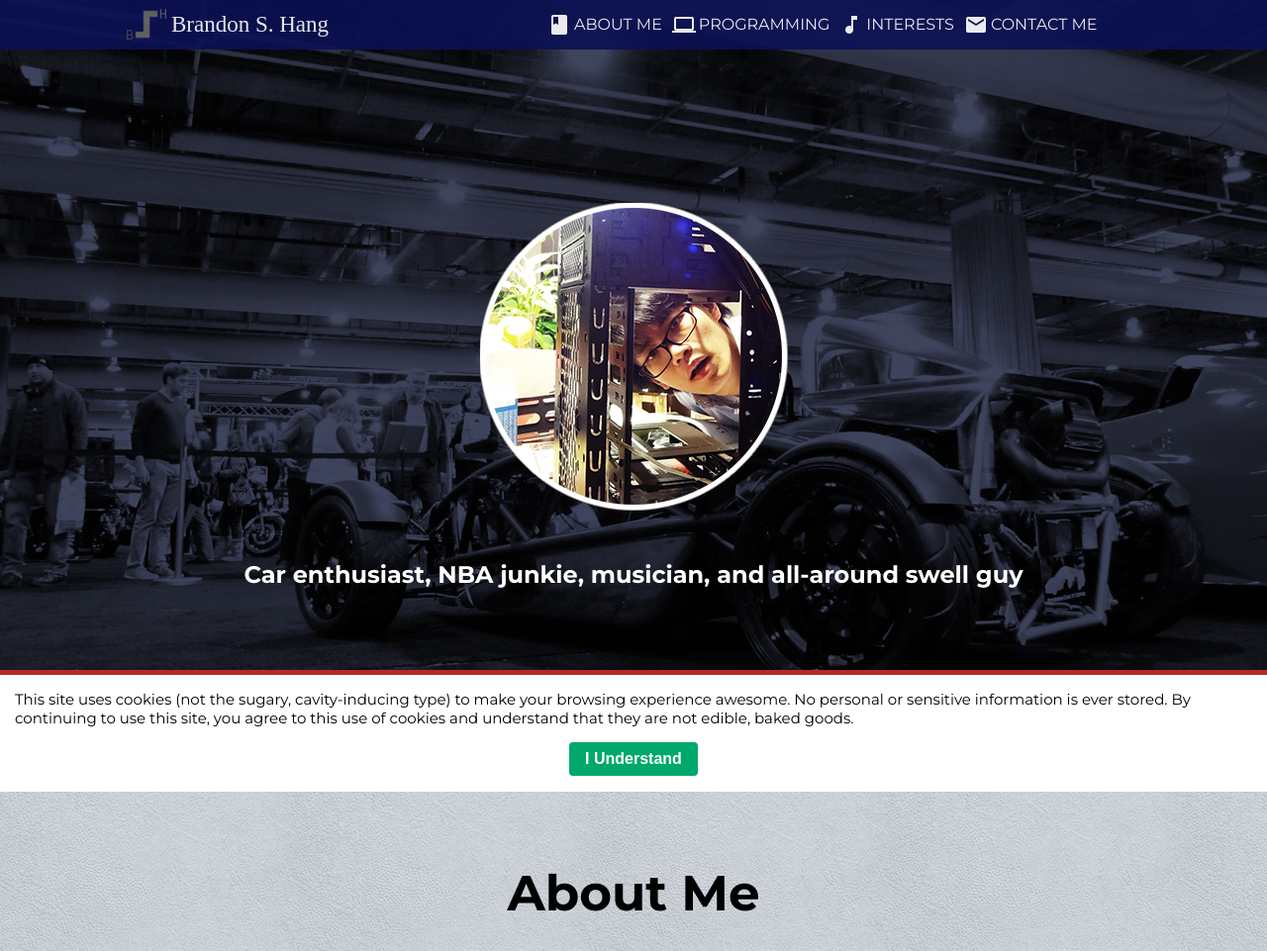
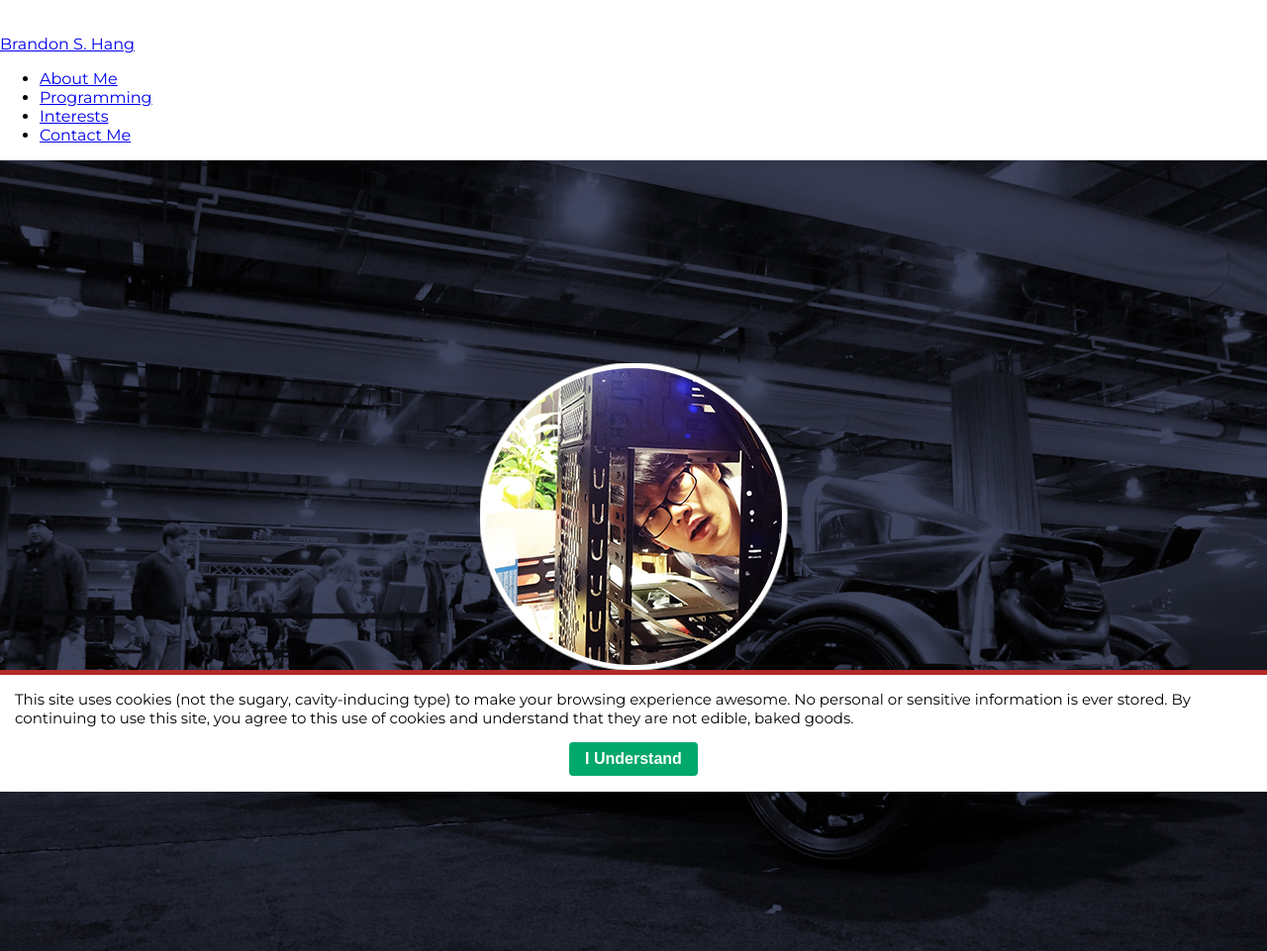
Before and after one commit to brandonhang/CS1520-Website, a PHP site: page / in a window 1280 px wide. Shown: the top 961 px of the page at 99% size. Run offline with PHP 8.4, Linux system fonts and the light colour scheme; some web fonts are replaced.

Commit message:
Reworked navigation bar

```diff
--- a/index.php
+++ b/index.php
@@ -109,7 +109,6 @@
 
 		<link href='https://fonts.googleapis.com/css?family=Montserrat:400,700|Sorts+Mill+Goudy' rel='stylesheet' type='text/css'/>
 		<link type="image/x-icon" rel="shortcut icon" href="img/icons/icon.ico"/>
-	<!--<link id="css" type="text/css" rel="stylesheet" href="style/bhang-style.css"/>-->
 		<link id="css" type="text/css" rel="stylesheet" href="style/sassy-hang.css"/>
 
 		<title>Brandon S. Hang</title>
@@ -118,10 +117,13 @@
 	<body>
 
 		<!-- Navigation Bar -->
-		<div id="top-menu-container">
+		<div class="nav-container">
+			<hr class="blue-menu"></hr>
 			<div>
-				<ul id="menu-links">
 				<a href="#top">Brandon S. Hang</a>
+				<img id="menu-button" src="img/icons/menu-open-50px.png"/>
+				<div id="links">
+					<ul>
 						<?php
 							$icon_pics = array(
 								"img/icons/icon-book-29px.png",
@@ -148,7 +150,7 @@
 					</ul>
 				</div>
 			</div>
-
+		</div>
 		<!-- Introduction Section -->
 		<div id="top" class="container">
 			<div class="content">
@@ -271,6 +273,7 @@
 		<!-- Scripts -->
 		<script src="https://ajax.googleapis.com/ajax/libs/jquery/2.2.0/jquery.min.js"></script>
 		<script src="js/jquery.easing.1.3.js"></script>
+		<script src="js/mobile-menu.js"></script>
 		<script src="js/easing_nav_jump.js"></script>
 		<script src="js/hide_terms.js"></script>
 		<script src="js/toggle_interests.js"></script>
```
Lines whose indentation alone changed are shown as unchanged.
